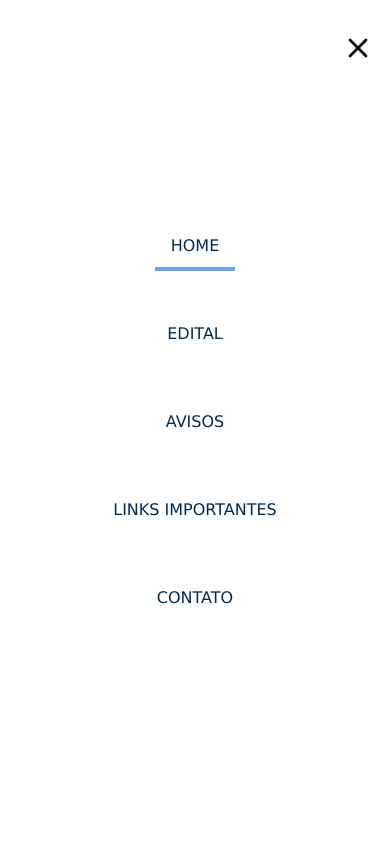
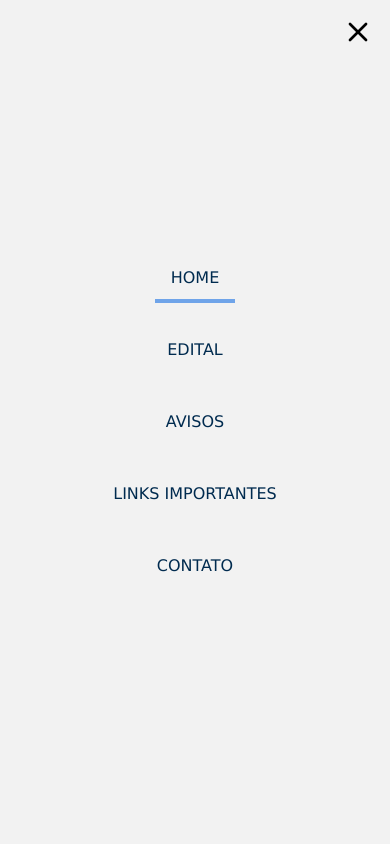
Before and after one commit to wellingtonVieiraSantos/criatividade-em-matematica, a React (Vite) app: page / in a window 390 px wide. Both pictures are taken after a click on the element 358 px from the left and 40 px from the top of the page. Shown: the top 844 px of the page. Built offline with nearby package versions, Linux system fonts and the light colour scheme.

Commit message:
add responsiveness

```diff
--- a/src/components/Footer.jsx
+++ b/src/components/Footer.jsx
@@ -12,7 +12,7 @@ function Footer() {
       <div className="grid grid-flow-col place-content-around place-items-center">
         <img src={logo} alt="logo criatividade em matematica" className='hidden lg:block bg-light-gray rounded-full w-32 opacity-50'/>
         <ul className="grid grid-flow-col lg:grid-flow-row place-items-center gap-2 lg:gap-4">
-          <a href="" target='_blank'>
+          <a href="https://www.instagram.com/criatividadeemmatematica?utm_source=qr&igsh=MXFqZnBobGQxdDhlNA==" target='_blank'>
             <li className='flex items-center justify-around gap-2 p-2 border rounded-full lg:w-40 lg:hover:underline'><img src={instagram} alt="logo instagram" className='w-5' /><span className='hidden lg:block'>Instagram</span></li>
           </a>
           <a href="mailto:henio.oliveirsa@ifb.edu.br" target="_blank">
--- a/src/components/Header.jsx
+++ b/src/components/Header.jsx
@@ -8,21 +8,21 @@ const Header = () => {
   const [isNavOpen, setIsNavOpen] = useState(false)
 
   return (
-    <header className="grid grid-flow-col place-content-between lg:place-content-around py-2 lg:py-0 select-none shadow-lg sticky top-0 bg-light-gray z-10">
+    <header className="grid grid-flow-col place-content-between lg:place-content-around select-none shadow-lg sticky top-0 bg-light-gray z-10">
       <NavLink to="/"><img src={logo} alt="Logo do site" className="w-16 mx-4 lg:w-28"/></NavLink>
-      <nav className="h-full grid place-items-center">
-        <section className="MOBILE-MENU flex lg:hidden">
+      <nav className="grid place-items-center">
+        <section className="lg:hidden">
           <div
-              className="HAMBURGER-ICON space-y-2 px-4"
+              className="space-y-2 px-4"
               onClick={() => setIsNavOpen((prev) => !prev)}
             >
               <span className="block h-0.5 w-8 bg-black"></span>
               <span className="block h-0.5 w-8 bg-black"></span>
               <span className="block h-0.5 w-8 bg-black"></span>
           </div>
-          <div className={isNavOpen ? "absolute w-full h-screen top-0 left-0 bg-white z-10 flex flex-col justify-evenly items-center" : "hidden"}>
+          <div className={isNavOpen ? "absolute w-full h-screen top-0 left-0 bg-light-gray z-10 grid place-content-center" : "hidden"}>
             <div
-              className="absolute top-0 right-0 px-4 py-8"
+              className="absolute top-0 right-0 h-16 aspect-square grid place-items-center"
               onClick={() => setIsNavOpen(false)}
             >
               <svg
@@ -38,20 +38,20 @@ const Header = () => {
                 <line x1="6" y1="6" x2="18" y2="18" />
               </svg>
             </div>
-            <ul className="flex flex-col items-center justify-between min-h-[250px]">
-              <li className="my-8 uppercase">
+            <ul className="grid grid-flow-row place-items-center sm:grid-flow-col gap-12 sm:gap-8 min-h-[250px] uppercase">
+              <li>
                 <NavLink to='/' className={({isActive}) => ( isActive ? 'link-custom after:animate-link-animate' : '')} onClick={() => setIsNavOpen(false)}>Home</NavLink>
               </li>
-              <li className=" my-8 uppercase">
+              <li>
                 <NavLink to='/edital' className={({isActive}) => ( isActive ? 'link-custom after:animate-link-animate' : '')} onClick={() => setIsNavOpen(false)}>Edital</NavLink>
               </li>
-              <li className=" my-8 uppercase">
+              <li>
                 <NavLink to='/avisos' className={({isActive}) => ( isActive ? 'link-custom after:animate-link-animate' : '')} onClick={() => setIsNavOpen(false)}>Avisos</NavLink>
               </li>
-              <li className=" my-8 uppercase">
+              <li>
                 <NavLink to='/links' className={({isActive}) => ( isActive ? 'link-custom after:animate-link-animate' : '')} onClick={() => setIsNavOpen(false)}>Links Importantes</NavLink>
               </li>
-              <li className=" my-8 uppercase">
+              <li>
                 <NavLink to='/contato' className={({isActive}) => ( isActive ? 'link-custom after:animate-link-animate' : '')} onClick={() => setIsNavOpen(false)}>Contato</NavLink>
               </li>
             </ul>
--- a/src/routes/Avisos.jsx
+++ b/src/routes/Avisos.jsx
@@ -2,9 +2,9 @@
 const Avisos = () => {
   return (
     <div className="min-h-[calc(100vh-7rem)] xl:w-[1280px] m-auto grid place-items-center">
-      <h1 className="text-3xl lg:text-5xl">Avisos</h1>
+      <h1 className="text-3xl lg:text-5xl mt-5">Avisos</h1>
       <p className="text-dark-gray">Em breve, novidades!</p>
-      <p className="text-lg">&ldquo;Transforme a Matemática com Criatividade: Inspire, Engaje, Eduque!&ldquo;</p>
+      <p className="text-center font-semibold p-2">&ldquo;Transforme a Matemática com Criatividade: Inspire, Engaje, Eduque!&ldquo;</p>
     </div>
   )
 }
--- a/src/routes/Edital.jsx
+++ b/src/routes/Edital.jsx
@@ -131,7 +131,7 @@ const Edital = () => {
           <p>Turma B – Quartas-feiras, das 19:00 às 21:00, 15 vagas.</p>
         </li>
         <li><strong>Processo de solicitação de inscrição</strong>
-          <p>Para se candidatar a uma vaga no curso, os interessados e interessadas deverão preencher um formulário online com sua solicitação. Esse formulário estará disponível somente em 1º de Setembro de 2024 (domingo) das 13:00 h às 23:59 h (horário de Brasília). Os interessados e interessadas deverão acessar o formulário disponível em: <a href="https://forms.gle/HDxCavwwbHy2XWT76" target="_blank" className="text-coral font-bold hover:underline">Inscrever-se!</a> e preencher os seguintes campos: nome, CPF, data de nascimento, Região, estado, e- mail, turma de preferência e o Termo de Consentimento Livre e Esclarecido (TCLE) aceitando participar da pesquisa a qual se racionada esta formação: abordagens criativas através de problemas abertos nos processos de formação com professores de matemática, caso o candidato não esteja de acordo com a participação, deverá esperar uma nova convocatória, sem data definida. Por último o candidato deverá clicar em ENVIAR para que sua solicitação de inscrição seja registrada no sistema online.</p>
+          <p>Para se candidatar a uma vaga no curso, os interessados e interessadas deverão preencher um formulário online com sua solicitação. Esse formulário estará disponível somente em 1º de Setembro de 2024 (domingo) das 13:00 h às 23:59 h (horário de Brasília). Os interessados e interessadas deverão acessar o formulário disponível em: <a href="https://forms.gle/HDxCavwwbHy2XWT76" target="_blank" className="text-coral font-bold hover:underline">Inscreva-se!</a> e preencher os seguintes campos: nome, CPF, data de nascimento, Região, estado, e- mail, turma de preferência e o Termo de Consentimento Livre e Esclarecido (TCLE) aceitando participar da pesquisa a qual se racionada esta formação: abordagens criativas através de problemas abertos nos processos de formação com professores de matemática, caso o candidato não esteja de acordo com a participação, deverá esperar uma nova convocatória, sem data definida. Por último o candidato deverá clicar em ENVIAR para que sua solicitação de inscrição seja registrada no sistema online.</p>
           <p>Os candidatos receberão um e-mail com confirmação da solicitação de inscrição no prazo máximo de 24 horas, contado do momento da conclusão de sua solicitação de inscrição.
             O processo de solicitação de inscrição com término previsto para 23:59 h (horário de Brasília) de 1º de setembro de 2024 poderá ser encerrado antecipadamente no momento em que a quantidade de inscritos atingir 150% do total de vagas, ou seja, 45 solicitações de inscrição.
           </p>
--- a/src/routes/Home.jsx
+++ b/src/routes/Home.jsx
@@ -5,18 +5,18 @@ import { Link as IconLink, Newspaper } from 'lucide-react'
 const Home = () => {
   return (
     <div>
-      <div className="h-[calc(100vh-7rem)] grid xl:grid-flow-col xl:grid-cols-[1fr_1fr]">
-        <div className=" bg-secondary rounded-sm grid place-items-center place-content-evenly text-terciary p-4 lg:h-full">
+      <div className="h-[calc(100vh-7rem)] grid sm:grid-flow-col sm:grid-cols-[1fr_1fr]">
+        <div className=" bg-secondary grid place-items-center place-content-evenly text-terciary p-4">
           <h1 className="hidden lg:block text-6xl">Criatividade em Matemática</h1>
           <h2 className="text-center text-xl lg:text-4xl">1ª Edição da Formação em Criatividade em Matemática através de Problemas Abertos</h2>
         </div>
-        <div className="flex flex-col justify-center lg:justify-end items-center lg:gap-12 lg:h-full lg:bg-logo lg:bg-no-repeat lg:bg-top">
+        <div className="flex flex-col justify-center lg:justify-end items-center lg:gap-12 lg:h-full xl:bg-logo xl:bg-no-repeat xl:bg-top">
           <div className="h-1/2 flex flex-col justify-center gap-8">
-            <Link to="/edital" className="grid grid-flow-col place-items-center gap-4 lg:w-72 text-secondary font-bold hover:underline text-lg py-4 px-8 rounded-full ring ring-secondary uppercase">
+            <Link to="/edital" className="grid grid-flow-col place-items-center gap-4 lg:w-72 text-secondary font-bold hover:underline py-4 px-8 rounded-full ring ring-secondary uppercase">
               <Newspaper color='#6fa4e9' size={28}/>
               Veja o edital
             </Link>
-            <a href="https://forms.gle/HDxCavwwbHy2XWT76" className="grid grid-flow-col gap-4 lg:w-72 text-coral font-bold hover:underline text-lg py-4 px-8 rounded-full ring ring-coral uppercase">
+            <a href="https://forms.gle/HDxCavwwbHy2XWT76" className="grid grid-flow-col gap-4 lg:w-72 text-coral font-bold hover:underline py-4 px-8 rounded-full ring ring-coral uppercase">
               <IconLink color="#FF6347" size={28}/>
               Inscreva-se!
             </a>
--- a/tailwind.config.js
+++ b/tailwind.config.js
@@ -18,7 +18,7 @@ export default {
       fontFamily:{},
       screens:{},
       backgroundImage:{
-        'logo': "url('./src/assets/logo.png')"
+        'logo': "url('./src/assets/logo.png')" ,
       },
       keyframes:{
         'link-animate':{
```
Also changed, not shown: src/routes/Contato.jsx (+10 -10 lines), src/routes/LinksImportantes.jsx (+5 -5 lines), src/routes/PageNotFound.jsx (+7 -4 lines).
